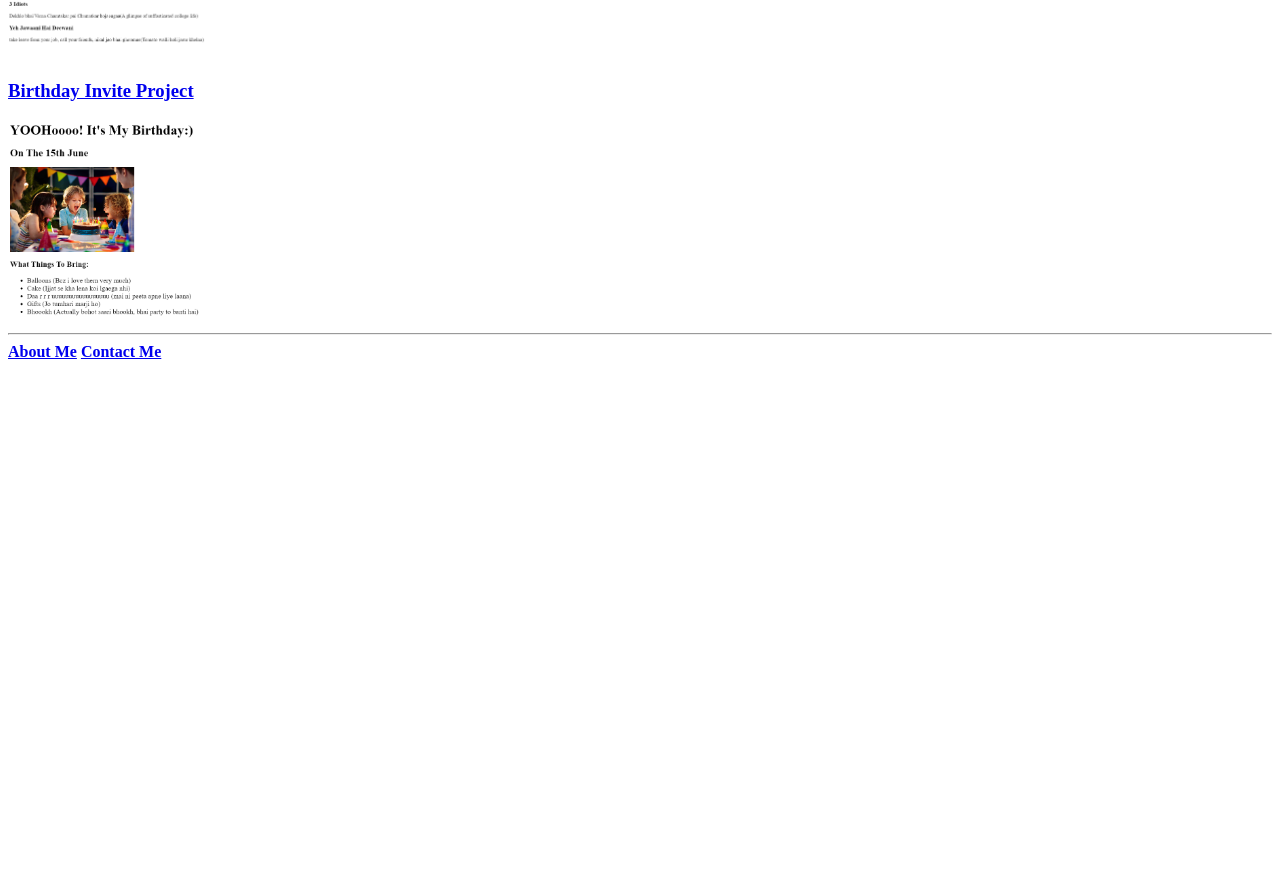
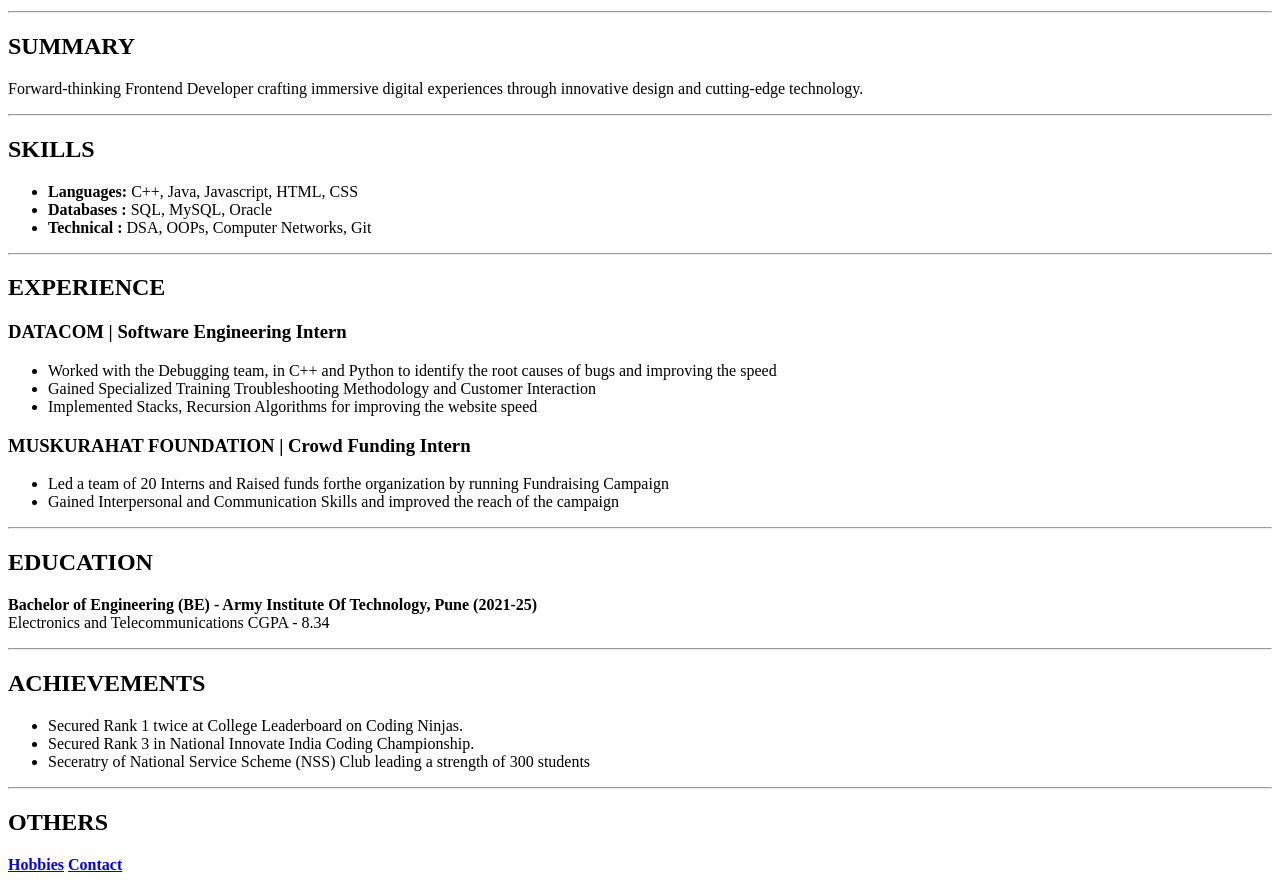
Before and after one commit to Me-Nitin/Html-Portfolio, a plain HTML site: page index.html in a window 1280 px wide. Shown: the part 251-1133 px from the top of the page. Before the commit the page ends 800 px from the top, so only its background shows below. Drawn offline with Linux system fonts and the light colour scheme.

Commit message:
Add files via upload

```diff
--- a/index.html
+++ b/index.html
@@ -1,36 +1,62 @@
-<!-- TODO 1: Create the HTML Boilerplate -->
-
-<!-- TODO 2: Add Your previous projects' HTML into the public folder -->
-
-<!-- TODO 3: Take screenshots of your project previews and add the images to the images folder -->
-
-<!-- TODO 4: Add titles/subtitles etc. -->
-
-<!-- TODO 5: Add a link to the project pages -->
-
-<!-- TODO 6: Add images to show the project previews
-HINT for TODO 6: You can use the height attribute set to 200 to make the image smaller:
-https://developer.mozilla.org/en-US/docs/Web/HTML/Element/img#attr-height -->
-
-<!-- TODO 7: Add the Contact Me and About Me page links -->
 <!DOCTYPE html>
 <html lang="en">
 <head>
     <meta charset="UTF-8">
-    <meta name="viewport" content="width=device-width, initial-scale=1.0">
-    <title>Nitin's Portfolio</title>
+    <title>Nitin's Resume</title>
 </head>
 <body>
-    <h1>Nitin's Portfolio</h1>
-    <h2>I'm a Web Developer</h2>
+    <img src="./images/passport.jpg" alt="Passport size photo" width="150"
+    height="170">
+    <h1>NITIN JHAJHARIA</h1>
     <hr>
-   <h3> <a href="./public/movie-ranking.html">Movie Ranking Project</a></h3>
-   <img src="./assets/images/meri-moviee.png" height="120" alt="Reference image of movie project">
-   <h3><a href="./public/birthday-invite.html">Birthday Invite Project</a></h3>
-   <img src="./assets/images/mera-birthday.png" alt="Birthday project reference image" height="200">
-<hr>
-<b><a href="./public/about.html">About Me</a>
-<a href="./public/contact.html">Contact Me</a></b>
+
+    <h2>SUMMARY</h2>
+    <p>Forward-thinking Frontend Developer crafting immersive digital experiences through innovative design and cutting-edge technology.</p>
+    <hr>
+    <h2>SKILLS</h2>
+    <ul>
+        <li><b>Languages:</b> C++, Java, Javascript, HTML, CSS</li>
+        <li><b>Databases :</b>          SQL, MySQL, Oracle</li>
+        <li><b>Technical :</b> DSA, OOPs, Computer Networks, Git</li>
+    </ul>
+    <hr>
+    <h2>EXPERIENCE</h2>
+   <h3>DATACOM | Software Engineering Intern</h3>
+    <ul>
+        <li>Worked with the Debugging team, in C++ and Python to identify the root
+            causes of bugs and improving the speed
+            </li>
+            <li>Gained Specialized Training Troubleshooting Methodology and Customer
+                Interaction</li>
+                <li>Implemented Stacks, Recursion Algorithms for improving the website speed</li>
+    </ul>
+    <h3>MUSKURAHAT FOUNDATION | Crowd Funding Intern</h3>
+    <ul>
+        <li>Led a team of 20 Interns and Raised funds forthe organization by running
+            Fundraising Campaign
+        </li>
+        <li> Gained Interpersonal and Communication Skills and improved the reach of the
+        campaign</li>
+    </ul>
+    <hr>
+    <h2>EDUCATION</h2>
+   <p><b>Bachelor of Engineering (BE) - Army Institute Of Technology, Pune (2021-25)</b> <br/>
+    Electronics and Telecommunications     CGPA - 8.34</p>
+    <hr>
+    <h2>ACHIEVEMENTS</h2>
+    <ul>
+        <li>Secured Rank 1 twice at College Leaderboard on Coding Ninjas.
+        </li>
+        <li>Secured Rank 3 in National Innovate India
+                Coding Championship.</li>
+        <li>Seceratry of National Service
+                    Scheme (NSS) Club leading a strength of
+                    300 students</li>
+    </ul>
+    <hr>
+    <h2>OTHERS</h2>
+   <b> <a href="./hobby.html">Hobbies</a>
+    <a href="./contact.html">Contact</a></b>
 
 </body>
 </html>
```
Also changed, not shown: contact.html (added, +20 -0 lines), hobby.html (added, +19 -0 lines), images/passport.jpg (added).
